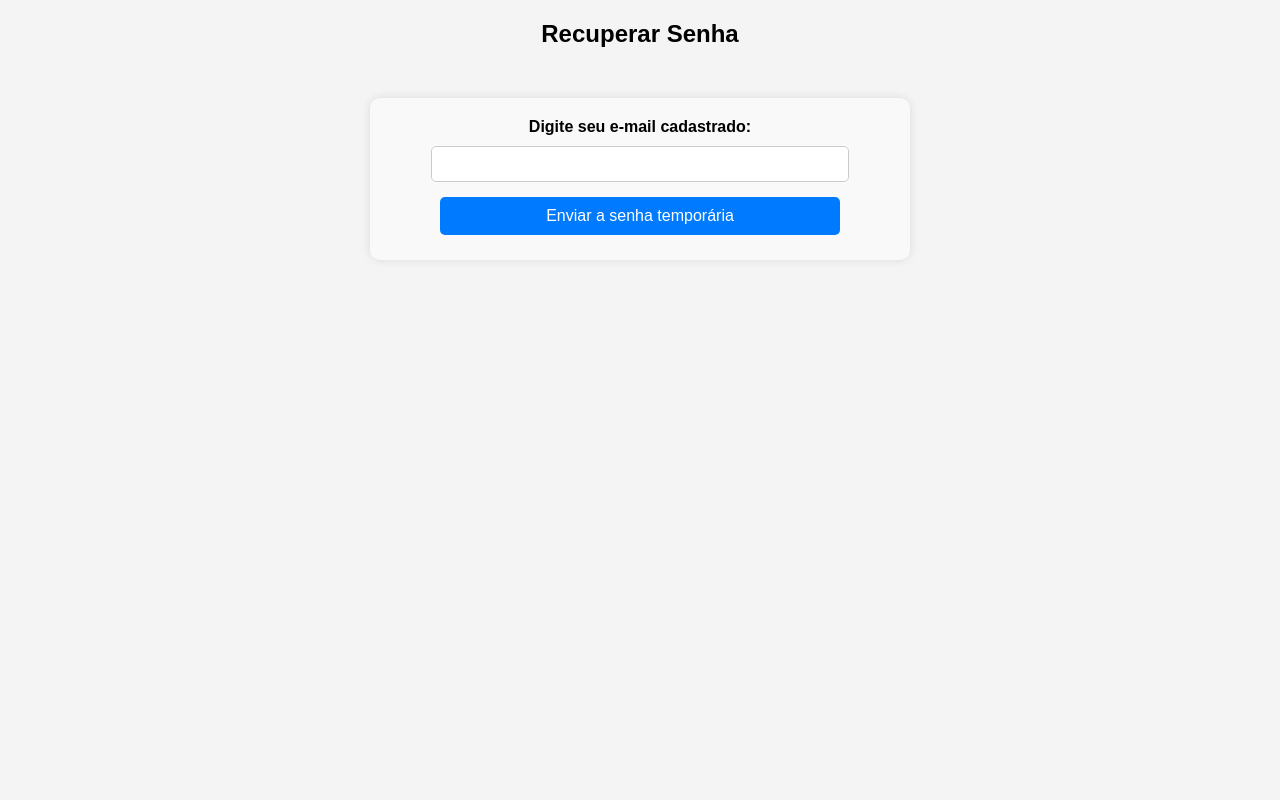
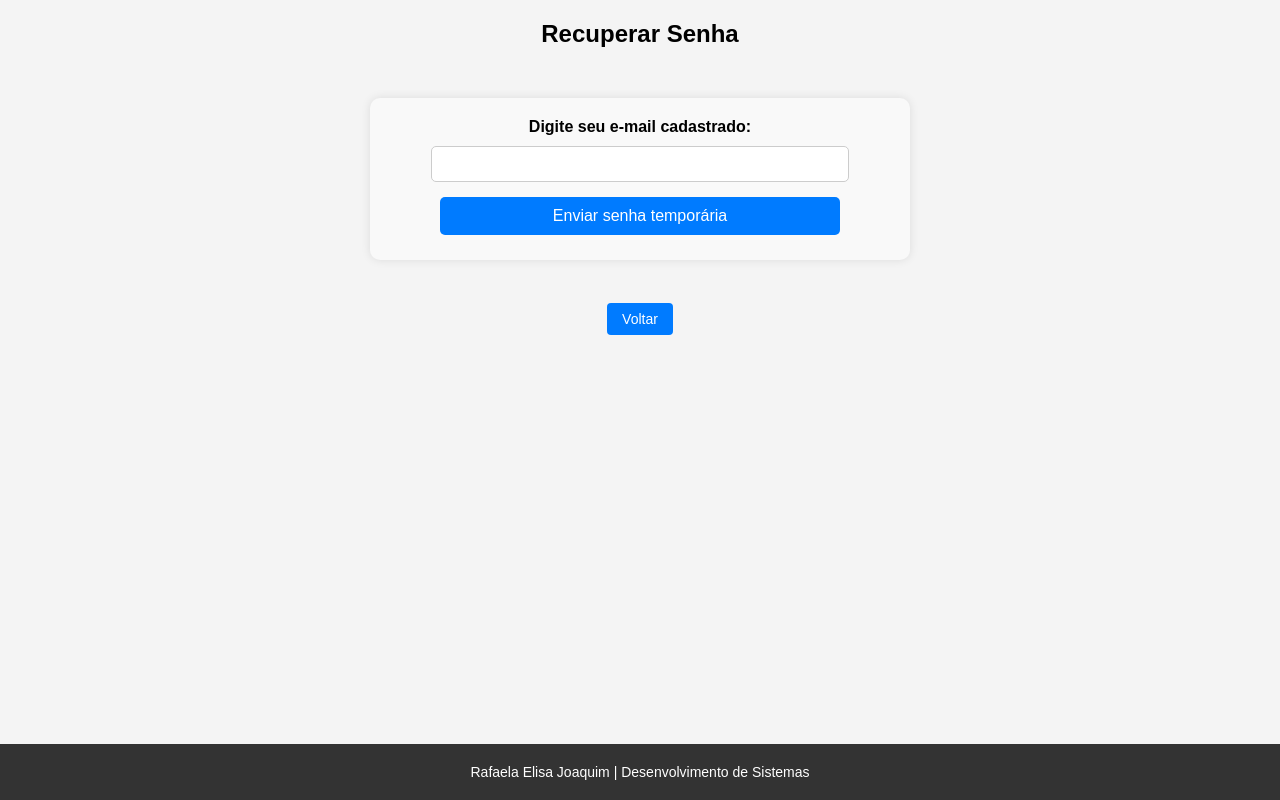
Before and after one commit to rafaelaelisajoaquim/Rafaela_Joaquim_prova, a PHP site: page /recuperar_senha.php in a window 1280 px wide. Run offline with PHP 8.4, Linux system fonts and the light colour scheme.

Commit message:
Recuperar Senha
Página direcionada após o usuário esquecer a senha.

```diff
--- a/recuperar_senha.php
+++ b/recuperar_senha.php
@@ -42,6 +42,38 @@
     <meta name="viewport" content="width=device-width, initial-scale=1.0">
     <title> Recuperar Senha </title>
     <link rel="stylesheet" href="styles.css">
+    <style>
+        .voltar{
+        padding: 8px 15px;
+        background-color: #007bff;
+        color: white;
+        border: none;
+        border-radius: 4px;
+        font-size: 14px;
+        font-family: Arial, sans-serif;
+        text-decoration: none;
+    }
+
+    .footer {
+            background-color: #333;
+            padding: 20px;
+            margin-top: auto;
+            margin-left: -10px;
+            margin-right: -10px;
+            width: calc(100% + 20px);
+            box-sizing: border-box;
+            position: fixed;
+            bottom: 0;
+            left: 0;
+        }
+
+        .footer p {
+            text-align: center;
+            color: white;
+            margin: 0;
+            font-size: 14px;
+        }
+    </style>
 </head>
 <body>
     <h2> Recuperar Senha </h2>
@@ -50,7 +82,12 @@
         <label for="email"> Digite seu e-mail cadastrado: </label>
         <input type="email" id="email" name="email" required />
 
-        <button type="submit"> Enviar a senha temporária</button>
+        <button type="submit">Enviar senha temporária</button>
     </form>
-</body>
+    <a class="voltar" href="index.php">Voltar</a>
+
+        <footer class="footer">
+                <p>Rafaela Elisa Joaquim | Desenvolvimento de Sistemas</p>
+        </footer>
+    </body>
 </html>
```
